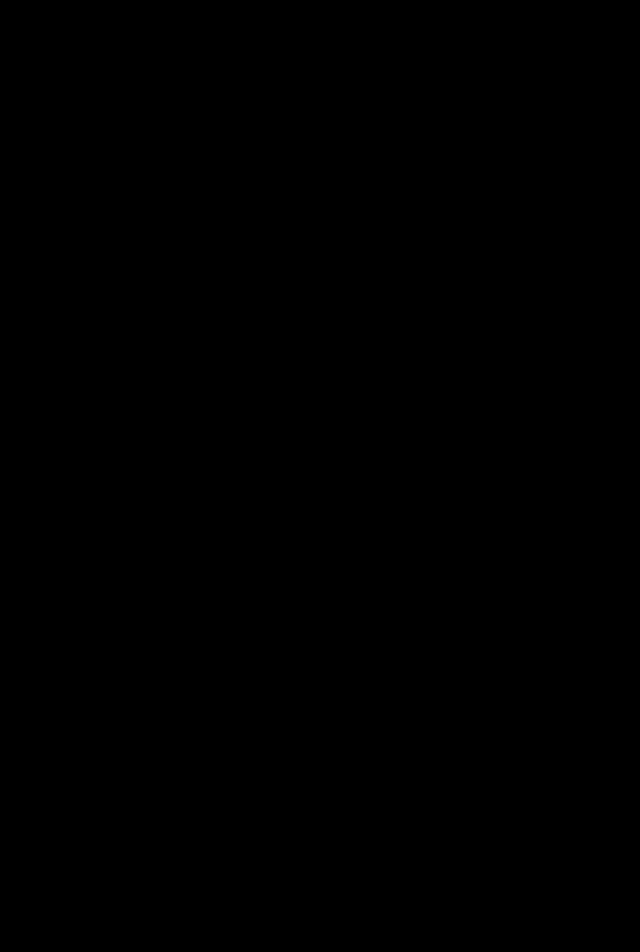
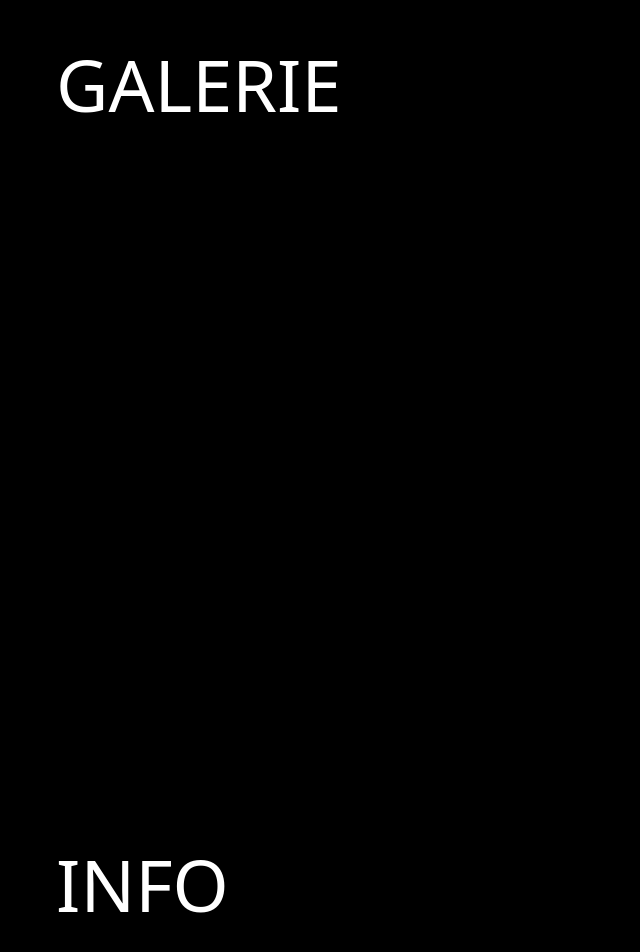
Before and after one commit to Donphan29/restaurant-chiyo, a Next.js app in the folder restaurant-chiyo/: page / in a window 1280 px wide. Shown: the part 1619-2571 px from the top of the page, without its empty margins (0-640 px from the left). Before the commit the page ends 1667 px from the top, so only its background shows below. Built offline with nearby package versions, Linux system fonts and the light colour scheme.

Commit message:
Start gallery and info sections

```diff
--- a/restaurant-chiyo/app/page.tsx
+++ b/restaurant-chiyo/app/page.tsx
@@ -1,11 +1,15 @@
 import Hero from '@components/Hero';
 import Menu from '@components/Menu';
+import Gallery from '@components/Gallery';
+import Info from '@components/Info';
 
 export default function Home() {
     return (
         <section>
             <Hero></Hero>
             <Menu></Menu>
+            <Gallery></Gallery>
+            <Info></Info>
         </section>
     );
 }
--- /dev/null
+++ b/restaurant-chiyo/components/Gallery.tsx
@@ -0,0 +1,9 @@
+export default function Gallery() {
+    return (
+        <section id='gallery' className='w-full h-screen'>
+            <div className='w-full pl-14 pr-14'>
+                <h1 className='text-7xl'>GALERIE</h1>
+            </div>
+        </section>
+    )
+}
--- /dev/null
+++ b/restaurant-chiyo/components/Info.tsx
@@ -0,0 +1,9 @@
+export default function Info() {
+    return (
+        <section id='info' className='w-full h-screen'>
+            <div className='w-full pl-14 pr-14'>
+                <h1 className='text-7xl'>INFO</h1>
+            </div>
+        </section>
+    )
+}
```
